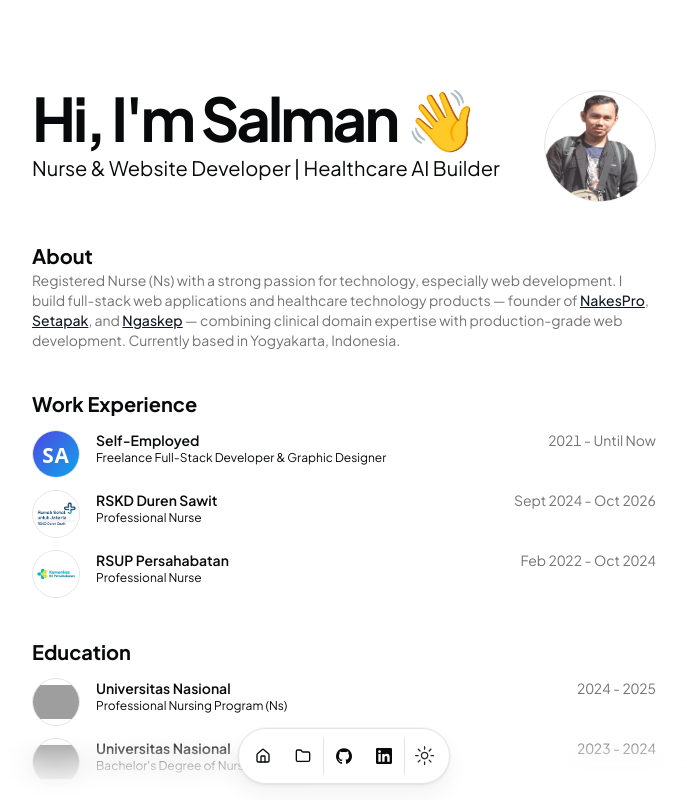
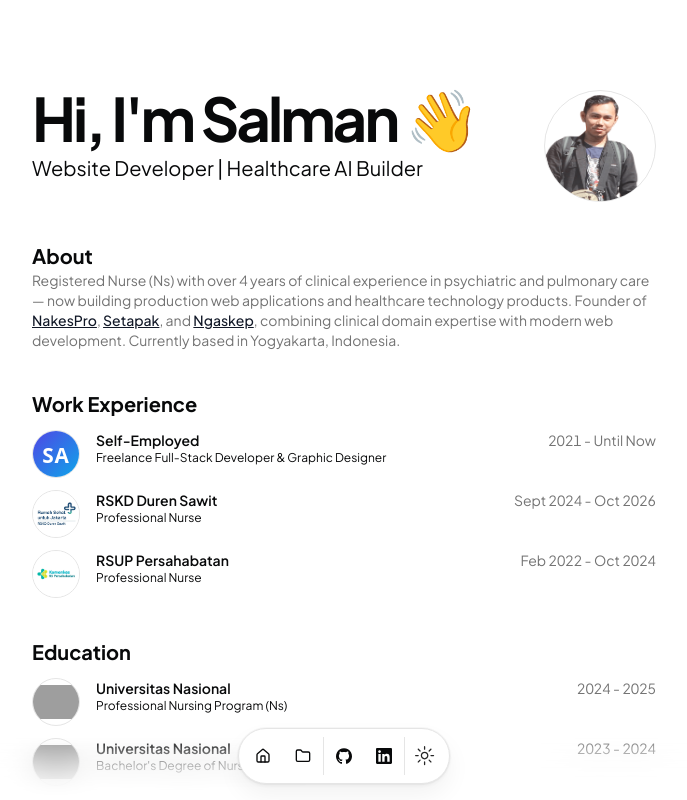
Before and after one commit to inisalman/HomeSalman, a Next.js app: page / in a window 1280 px wide. Shown: the top 800 px of the page, without its empty margins (296-983 px from the left). Built offline with nearby package versions, Linux system fonts and the light colour scheme; grey boxes are pictures that could not be loaded.

Commit message:
Reposition hero heading and summary as website developer

```diff
--- a/src/data/resume.tsx
+++ b/src/data/resume.tsx
@@ -8,9 +8,9 @@
   location: "Yogyakarta, ID",
   locationLink: "https://www.google.com/maps/place/yogyakarta",
   description:
-    "Nurse & Website Developer | Healthcare AI Builder",
+    "Website Developer | Healthcare AI Builder",
   summary:
-    "Registered Nurse (Ns) with a strong passion for technology, especially web development. I build full-stack web applications and healthcare technology products — founder of [NakesPro](#projects), [Setapak](#projects), and [Ngaskep](#projects) — combining clinical domain expertise with production-grade web development. Currently based in Yogyakarta, Indonesia.",
+    "Registered Nurse (Ns) with over 4 years of clinical experience in psychiatric and pulmonary care — now building production web applications and healthcare technology products. Founder of [NakesPro](#projects), [Setapak](#projects), and [Ngaskep](#projects), combining clinical domain expertise with modern web development. Currently based in Yogyakarta, Indonesia.",
   avatarUrl: "/me.png",
   skills: {
     own: [
```
